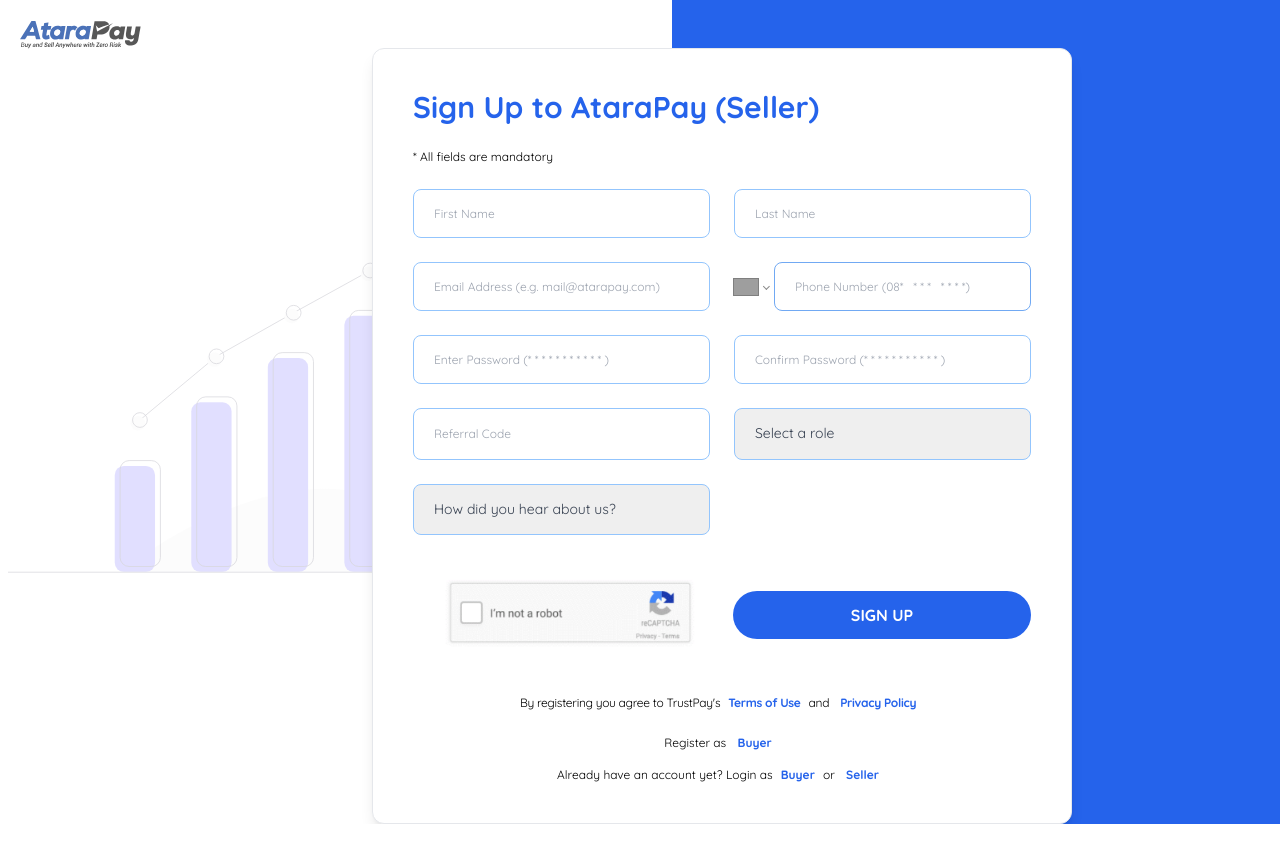
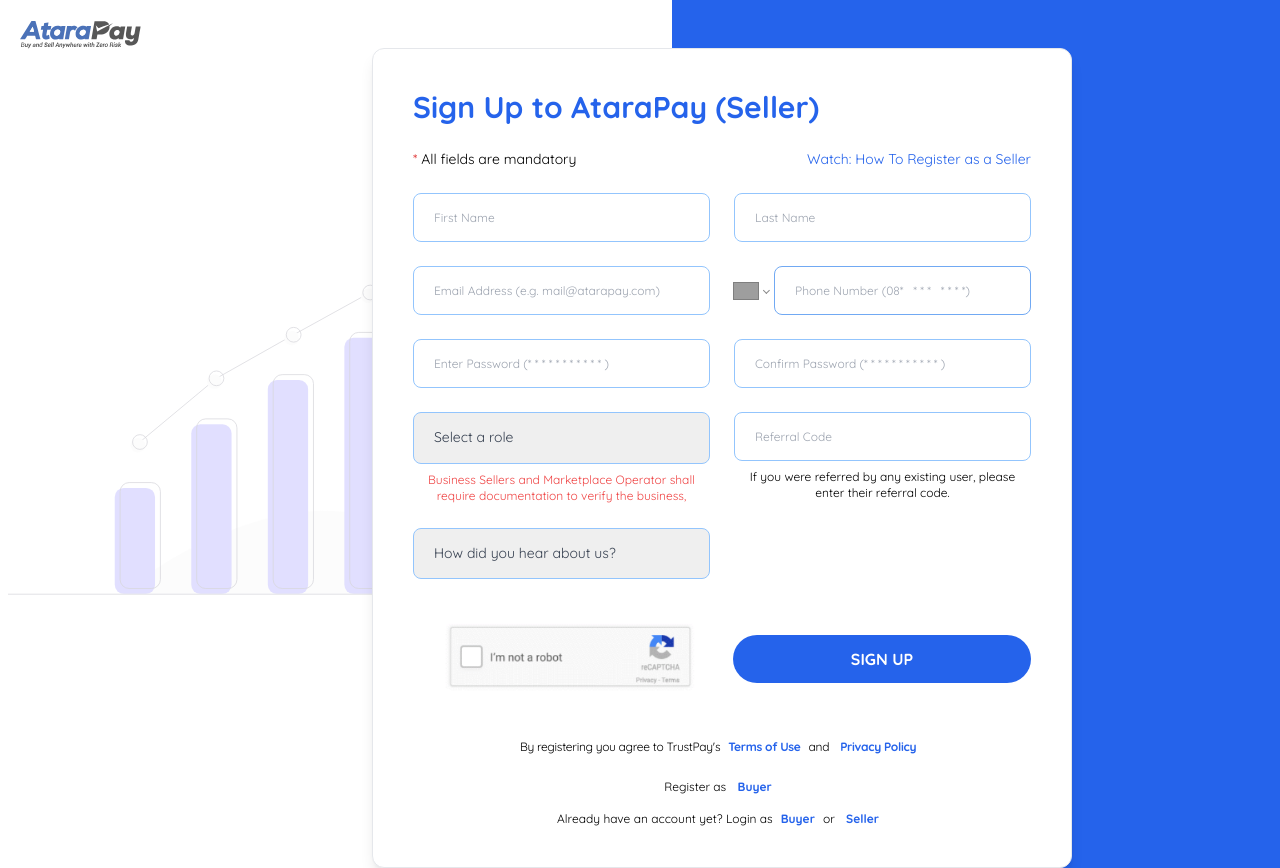
Before and after one commit to EstherMadu/atara-pay, a React (Vite) app: page /signup/seller in a window 1280 px wide. Before the commit the page ends 824 px from the top, so only its background shows below. Built offline with nearby package versions, Linux system fonts and the light colour scheme; grey boxes are pictures that could not be loaded.

Commit message:
fixed ui issue

```diff
--- a/src/pages/SignUpSeller.jsx
+++ b/src/pages/SignUpSeller.jsx
@@ -47,7 +47,18 @@
             <h2 className="text-blue-600 text-3xl font-bold">
               Sign Up to AtaraPay (Seller)
             </h2>
-            <p className="text-xs py-6">* All fields are mandatory</p>
+            <div className="flex justify-between py-6">
+              <p className="text-sm ">
+                <span className="text-red-600">*</span> All fields are mandatory
+              </p>
+              <a
+                href="https://www.youtube.com/watch?v=3h7RNC5VglM"
+                className="text-sm text-blue-600"
+                target="_blank"
+              >
+                Watch: How To Register as a Seller
+              </a>
+            </div>
             <form onSubmit={handleSubmit}>
               <div className="grid md:grid-cols-2 gap-6">
                 <input
@@ -99,15 +110,7 @@
                   onChange={(e) => setConfirmPassword(e.target.value)}
                 />
 
-                <input
-                  className="appearance-none border rounded-lg w-full py-4 px-5  text-gray-700 leading-tight border-blue-300 focus:outline-none focus:shadow-outline text-xs "
-                  id="input1"
-                  type="password"
-                  placeholder="Referral Code"
-                  value={referral}
-                  onChange={(e) => setReferral(e.target.value)}
-                />
-
+                <div>
                   <select
                     value={option}
                     onChange={handleSelectedOption}
@@ -118,6 +121,26 @@
                     <option value="A friend">Business Seller</option>
                     <option value="Google Search">Marketplace Operator</option>
                   </select>
+                  <p className="text-xs text-center pt-2 text-red-500">
+                    Business Sellers and Marketplace Operator shall require
+                    documentation to verify the business,
+                  </p>
+                </div>
+
+                <div>
+                  <input
+                    className="appearance-none border rounded-lg w-full py-4 px-5  text-gray-700 leading-tight border-blue-300 focus:outline-none focus:shadow-outline text-xs "
+                    id="input1"
+                    type="password"
+                    placeholder="Referral Code"
+                    value={referral}
+                    onChange={(e) => setReferral(e.target.value)}
+                  />
+                  <p className="text-xs text-center pt-2">
+                    If you were referred by any existing user, please enter
+                    their referral code.
+                  </p>
+                </div>
 
                 <select
                   value={option}
```
Lines whose indentation alone changed are shown as unchanged.
